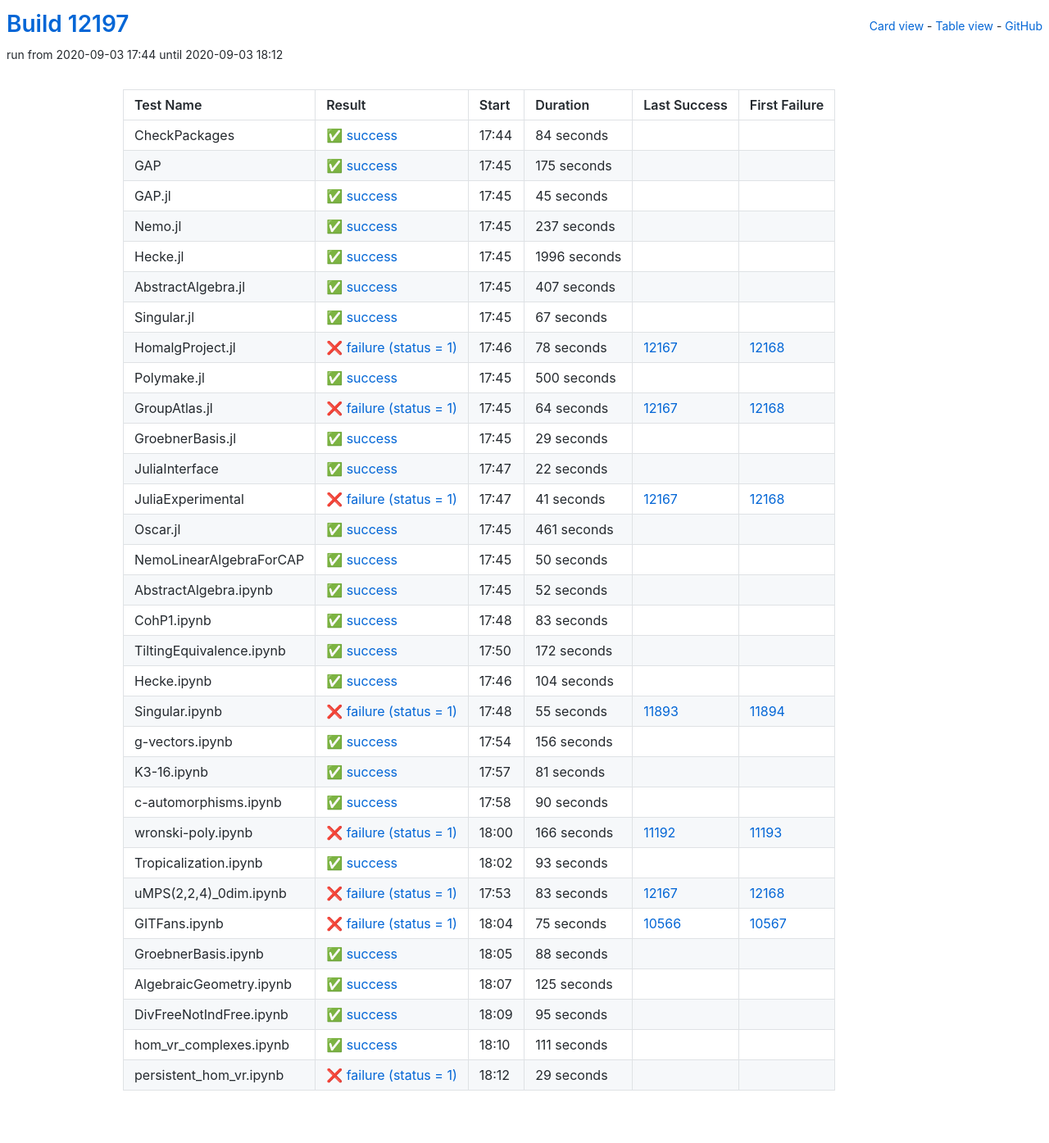
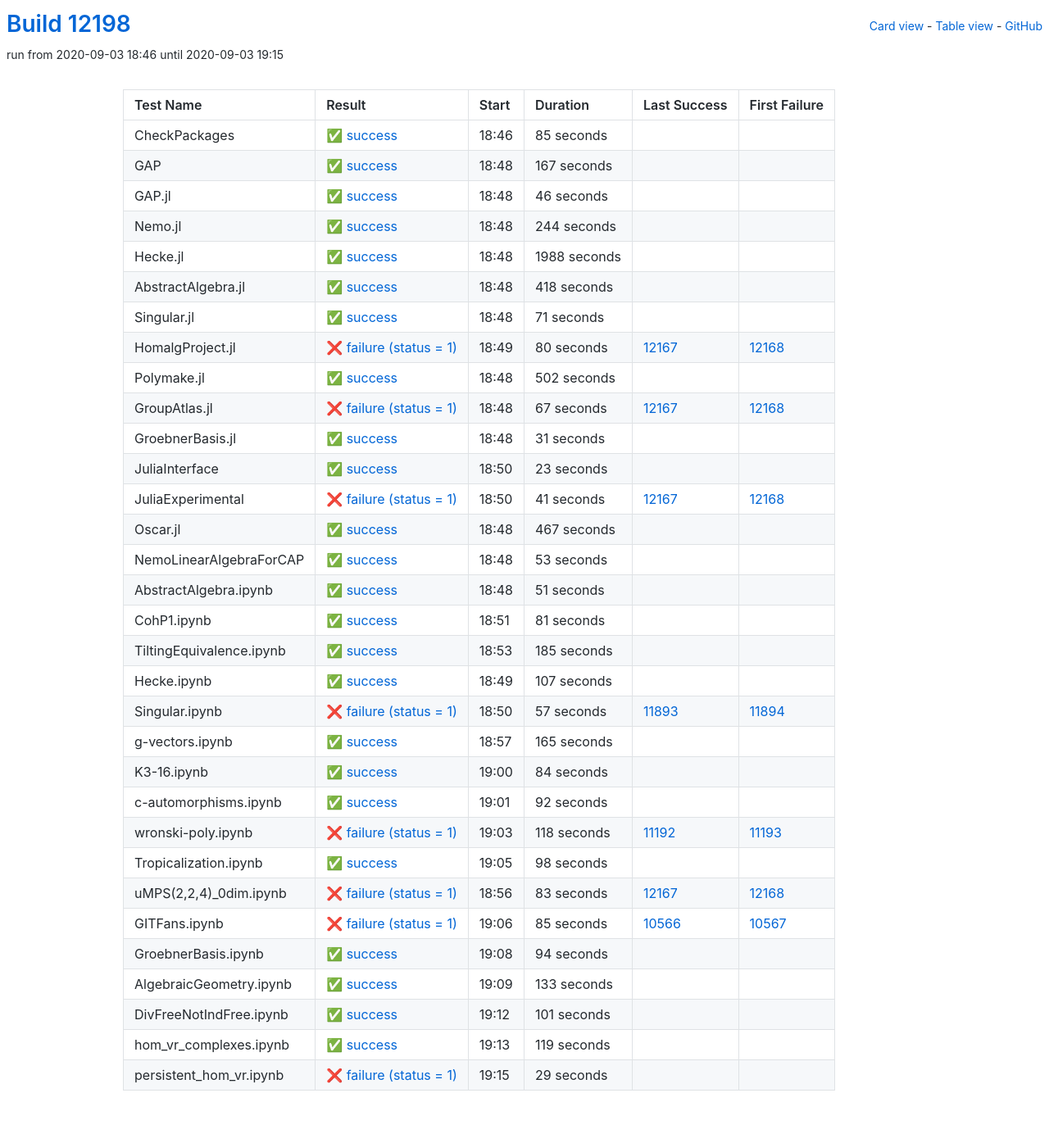
Before and after one commit to oscar-system/oscar-ci-status, a Jekyll site: the page built from table.html, in a window 1280 px wide. Shown: the whole page at 82% size. Built offline with Jekyll 4.4.1, drawn with Linux system fonts in a browser that asks for light colours.

Commit message:
Build #12198

```diff
--- a/_data/ci.yml
+++ b/_data/ci.yml
@@ -1,6 +1,6 @@
 ---
-build: 12197
-build_url: https://oscarci.mathematik.uni-kl.de/job/oscar/12197/
+build: 12198
+build_url: https://oscarci.mathematik.uni-kl.de/job/oscar/12198/
 job: oscar
 organization: oscar-system
 repo: oscar-ci-status
@@ -8,152 +8,152 @@
 tests:
 - name: CheckPackages
   id: checkpackages
-  log: https://oscarci.mathematik.uni-kl.de/job/oscar/12197/artifact/logs/build-12197/CheckPackages.log
-  start: 2020-09-03 17:44
+  log: https://oscarci.mathematik.uni-kl.de/job/oscar/12198/artifact/logs/build-12198/CheckPackages.log
+  start: 2020-09-03 18:46
   success: true
   exitcode: 0
   status: success
-  duration: 84
+  duration: 85
   last_success: false
   last_success_url:
   first_failure: false
   first_failure_url:
 - name: GAP
   id: gap
-  log: https://oscarci.mathematik.uni-kl.de/job/oscar/12197/artifact/logs/build-12197/GAP.log
-  start: 2020-09-03 17:45
+  log: https://oscarci.mathematik.uni-kl.de/job/oscar/12198/artifact/logs/build-12198/GAP.log
+  start: 2020-09-03 18:48
   success: true
   exitcode: 0
   status: success
-  duration: 175
+  duration: 167
   last_success: false
   last_success_url:
   first_failure: false
   first_failure_url:
 - name: GAP.jl
   id: gap-jl
-  log: https://oscarci.mathematik.uni-kl.de/job/oscar/12197/artifact/logs/build-12197/GAP.jl.log
-  start: 2020-09-03 17:45
+  log: https://oscarci.mathematik.uni-kl.de/job/oscar/12198/artifact/logs/build-12198/GAP.jl.log
+  start: 2020-09-03 18:48
   success: true
   exitcode: 0
   status: success
-  duration: 45
+  duration: 46
   last_success: false
   last_success_url:
   first_failure: false
   first_failure_url:
 - name: Nemo.jl
   id: nemo-jl
-  log: https://oscarci.mathematik.uni-kl.de/job/oscar/12197/artifact/logs/build-12197/Nemo.jl.log
-  start: 2020-09-03 17:45
+  log: https://oscarci.mathematik.uni-kl.de/job/oscar/12198/artifact/logs/build-12198/Nemo.jl.log
+  start: 2020-09-03 18:48
   success: true
   exitcode: 0
   status: success
-  duration: 237
+  duration: 244
   last_success: false
   last_success_url:
   first_failure: false
   first_failure_url:
 - name: Hecke.jl
   id: hecke-jl
-  log: https://oscarci.mathematik.uni-kl.de/job/oscar/12197/artifact/logs/build-12197/Hecke.jl.log
-  start: 2020-09-03 17:45
+  log: https://oscarci.mathematik.uni-kl.de/job/oscar/12198/artifact/logs/build-12198/Hecke.jl.log
+  start: 2020-09-03 18:48
   success: true
   exitcode: 0
   status: success
-  duration: 1996
+  duration: 1988
   last_success: false
   last_success_url:
   first_failure: false
   first_failure_url:
 - name: AbstractAlgebra.jl
   id: abstractalgebra-jl
-  log: https://oscarci.mathematik.uni-kl.de/job/oscar/12197/artifact/logs/build-12197/AbstractAlgebra.jl.log
-  start: 2020-09-03 17:45
+  log: https://oscarci.mathematik.uni-kl.de/job/oscar/12198/artifact/logs/build-12198/AbstractAlgebra.jl.log
+  start: 2020-09-03 18:48
   success: true
   exitcode: 0
   status: success
-  duration: 407
+  duration: 418
   last_success: false
   last_success_url:
   first_failure: false
   first_failure_url:
 - name: Singular.jl
   id: singular-jl
-  log: https://oscarci.mathematik.uni-kl.de/job/oscar/12197/artifact/logs/build-12197/Singular.jl.log
-  start: 2020-09-03 17:45
+  log: https://oscarci.mathematik.uni-kl.de/job/oscar/12198/artifact/logs/build-12198/Singular.jl.log
+  start: 2020-09-03 18:48
   success: true
   exitcode: 0
   status: success
-  duration: 67
+  duration: 71
   last_success: false
   last_success_url:
   first_failure: false
   first_failure_url:
 - name: HomalgProject.jl
   id: homalgproject-jl
-  log: https://oscarci.mathematik.uni-kl.de/job/oscar/12197/artifact/logs/build-12197/HomalgProject.jl.log
-  start: 2020-09-03 17:46
+  log: https://oscarci.mathematik.uni-kl.de/job/oscar/12198/artifact/logs/build-12198/HomalgProject.jl.log
+  start: 2020-09-03 18:49
   success: false
   exitcode: 1
   status: failure
-  duration: 78
+  duration: 80
   last_success: 12167
   last_success_url: https://oscarci.mathematik.uni-kl.de/job/oscar/12167/
   first_failure: 12168
   first_failure_url: https://oscarci.mathematik.uni-kl.de/job/oscar/12168/
 - name: Polymake.jl
   id: polymake-jl
-  log: https://oscarci.mathematik.uni-kl.de/job/oscar/12197/artifact/logs/build-12197/Polymake.jl.log
-  start: 2020-09-03 17:45
+  log: https://oscarci.mathematik.uni-kl.de/job/oscar/12198/artifact/logs/build-12198/Polymake.jl.log
+  start: 2020-09-03 18:48
   success: true
   exitcode: 0
   status: success
-  duration: 500
+  duration: 502
   last_success: false
   last_success_url:
   first_failure: false
   first_failure_url:
 - name: GroupAtlas.jl
   id: groupatlas-jl
-  log: https://oscarci.mathematik.uni-kl.de/job/oscar/12197/artifact/logs/build-12197/GroupAtlas.jl.log
-  start: 2020-09-03 17:45
+  log: https://oscarci.mathematik.uni-kl.de/job/oscar/12198/artifact/logs/build-12198/GroupAtlas.jl.log
+  start: 2020-09-03 18:48
   success: false
   exitcode: 1
   status: failure
-  duration: 64
+  duration: 67
   last_success: 12167
   last_success_url: https://oscarci.mathematik.uni-kl.de/job/oscar/12167/
   first_failure: 12168
   first_failure_url: https://oscarci.mathematik.uni-kl.de/job/oscar/12168/
 - name: GroebnerBasis.jl
   id: groebnerbasis-jl
-  log: https://oscarci.mathematik.uni-kl.de/job/oscar/12197/artifact/logs/build-12197/GroebnerBasis.jl.log
-  start: 2020-09-03 17:45
+  log: https://oscarci.mathematik.uni-kl.de/job/oscar/12198/artifact/logs/build-12198/GroebnerBasis.jl.log
+  start: 2020-09-03 18:48
   success: true
   exitcode: 0
   status: success
-  duration: 29
+  duration: 31
   last_success: false
   last_success_url:
   first_failure: false
   first_failure_url:
 - name: JuliaInterface
   id: juliainterface
-  log: https://oscarci.mathematik.uni-kl.de/job/oscar/12197/artifact/logs/build-12197/JuliaInterface.log
-  start: 2020-09-03 17:47
+  log: https://oscarci.mathematik.uni-kl.de/job/oscar/12198/artifact/logs/build-12198/JuliaInterface.log
+  start: 2020-09-03 18:50
   success: true
   exitcode: 0
   status: success
-  duration: 22
+  duration: 23
   last_success: false
   last_success_url:
   first_failure: false
   first_failure_url:
 - name: JuliaExperimental
   id: juliaexperimental
-  log: https://oscarci.mathematik.uni-kl.de/job/oscar/12197/artifact/logs/build-12197/JuliaExperimental.log
-  start: 2020-09-03 17:47
+  log: https://oscarci.mathematik.uni-kl.de/job/oscar/12198/artifact/logs/build-12198/JuliaExperimental.log
+  start: 2020-09-03 18:50
   success: false
   exitcode: 1
   status: failure
@@ -164,104 +164,44 @@
   first_failure_url: https://oscarci.mathematik.uni-kl.de/job/oscar/12168/
 - name: Oscar.jl
   id: oscar-jl
-  log: https://oscarci.mathematik.uni-kl.de/job/oscar/12197/artifact/logs/build-12197/Oscar.jl.log
-  start: 2020-09-03 17:45
+  log: https://oscarci.mathematik.uni-kl.de/job/oscar/12198/artifact/logs/build-12198/Oscar.jl.log
+  start: 2020-09-03 18:48
   success: true
   exitcode: 0
   status: success
-  duration: 461
+  duration: 467
   last_success: false
   last_success_url:
   first_failure: false
   first_failure_url:
 - name: NemoLinearAlgebraForCAP
   id: nemolinearalgebraforcap
-  log: https://oscarci.mathematik.uni-kl.de/job/oscar/12197/artifact/logs/build-12197/NemoLinearAlgebraForCAP.log
-  start: 2020-09-03 17:45
+  log: https://oscarci.mathematik.uni-kl.de/job/oscar/12198/artifact/logs/build-12198/NemoLinearAlgebraForCAP.log
+  start: 2020-09-03 18:48
   success: true
   exitcode: 0
   status: success
-  duration: 50
+  duration: 53
   last_success: false
   last_success_url:
   first_failure: false
   first_failure_url:
 - name: AbstractAlgebra.ipynb
   id: abstractalgebra-ipynb
-  log: https://oscarci.mathematik.uni-kl.de/job/oscar/12197/artifact/logs/build-12197/AbstractAlgebra.ipynb.log
-  start: 2020-09-03 17:45
+  log: https://oscarci.mathematik.uni-kl.de/job/oscar/12198/artifact/logs/build-12198/AbstractAlgebra.ipynb.log
+  start: 2020-09-03 18:48
   success: true
   exitcode: 0
   status: success
-  duration: 52
+  duration: 51
   last_success: false
   last_success_url:
   first_failure: false
   first_failure_url:
 - name: CohP1.ipynb
   id: cohp1-ipynb
-  log: https://oscarci.mathematik.uni-kl.de/job/oscar/12197/artifact/logs/build-12197/CohP1.ipynb.log
-  start: 2020-09-03 17:48
-  success: true
-  exitcode: 0
-  status: success
-  duration: 83
-  last_success: false
-  last_success_url:
-  first_failure: false
-  first_failure_url:
-- name: TiltingEquivalence.ipynb
-  id: tiltingequivalence-ipynb
-  log: https://oscarci.mathematik.uni-kl.de/job/oscar/12197/artifact/logs/build-12197/TiltingEquivalence.ipynb.log
-  start: 2020-09-03 17:50
-  success: true
-  exitcode: 0
-  status: success
-  duration: 172
-  last_success: false
-  last_success_url:
-  first_failure: false
-  first_failure_url:
-- name: Hecke.ipynb
-  id: hecke-ipynb
-  log: https://oscarci.mathematik.uni-kl.de/job/oscar/12197/artifact/logs/build-12197/Hecke.ipynb.log
-  start: 2020-09-03 17:46
-  success: true
-  exitcode: 0
-  status: success
-  duration: 104
-  last_success: false
-  last_success_url:
-  first_failure: false
-  first_failure_url:
-- name: Singular.ipynb
-  id: singular-ipynb
-  log: https://oscarci.mathematik.uni-kl.de/job/oscar/12197/artifact/logs/build-12197/Singular.ipynb.log
-  start: 2020-09-03 17:48
-  success: false
-  exitcode: 1
-  status: failure
-  duration: 55
-  last_success: 11893
-  last_success_url: https://oscarci.mathematik.uni-kl.de/job/oscar/11893/
-  first_failure: 11894
-  first_failure_url: https://oscarci.mathematik.uni-kl.de/job/oscar/11894/
-- name: g-vectors.ipynb
-  id: g-vectors-ipynb
-  log: https://oscarci.mathematik.uni-kl.de/job/oscar/12197/artifact/logs/build-12197/g-vectors.ipynb.log
-  start: 2020-09-03 17:54
-  success: true
-  exitcode: 0
-  status: success
-  duration: 156
-  last_success: false
-  last_success_url:
-  first_failure: false
-  first_failure_url:
-- name: K3-16.ipynb
-  id: k3-16-ipynb
-  log: https://oscarci.mathematik.uni-kl.de/job/oscar/12197/artifact/logs/build-12197/K3-16.ipynb.log
-  start: 2020-09-03 17:57
+  log: https://oscarci.mathematik.uni-kl.de/job/oscar/12198/artifact/logs/build-12198/CohP1.ipynb.log
+  start: 2020-09-03 18:51
   success: true
   exitcode: 0
   status: success
@@ -270,46 +210,106 @@
   last_success_url:
   first_failure: false
   first_failure_url:
-- name: c-automorphisms.ipynb
-  id: c-automorphisms-ipynb
-  log: https://oscarci.mathematik.uni-kl.de/job/oscar/12197/artifact/logs/build-12197/c-automorphisms.ipynb.log
-  start: 2020-09-03 17:58
+- name: TiltingEquivalence.ipynb
+  id: tiltingequivalence-ipynb
+  log: https://oscarci.mathematik.uni-kl.de/job/oscar/12198/artifact/logs/build-12198/TiltingEquivalence.ipynb.log
+  start: 2020-09-03 18:53
   success: true
   exitcode: 0
   status: success
-  duration: 90
+  duration: 185
+  last_success: false
+  last_success_url:
+  first_failure: false
+  first_failure_url:
+- name: Hecke.ipynb
+  id: hecke-ipynb
+  log: https://oscarci.mathematik.uni-kl.de/job/oscar/12198/artifact/logs/build-12198/Hecke.ipynb.log
+  start: 2020-09-03 18:49
+  success: true
+  exitcode: 0
+  status: success
+  duration: 107
+  last_success: false
+  last_success_url:
+  first_failure: false
+  first_failure_url:
+- name: Singular.ipynb
+  id: singular-ipynb
+  log: https://oscarci.mathematik.uni-kl.de/job/oscar/12198/artifact/logs/build-12198/Singular.ipynb.log
+  start: 2020-09-03 18:50
+  success: false
+  exitcode: 1
+  status: failure
+  duration: 57
+  last_success: 11893
+  last_success_url: https://oscarci.mathematik.uni-kl.de/job/oscar/11893/
+  first_failure: 11894
+  first_failure_url: https://oscarci.mathematik.uni-kl.de/job/oscar/11894/
+- name: g-vectors.ipynb
+  id: g-vectors-ipynb
+  log: https://oscarci.mathematik.uni-kl.de/job/oscar/12198/artifact/logs/build-12198/g-vectors.ipynb.log
+  start: 2020-09-03 18:57
+  success: true
+  exitcode: 0
+  status: success
+  duration: 165
+  last_success: false
+  last_success_url:
+  first_failure: false
+  first_failure_url:
+- name: K3-16.ipynb
+  id: k3-16-ipynb
+  log: https://oscarci.mathematik.uni-kl.de/job/oscar/12198/artifact/logs/build-12198/K3-16.ipynb.log
+  start: 2020-09-03 19:00
+  success: true
+  exitcode: 0
+  status: success
+  duration: 84
+  last_success: false
+  last_success_url:
+  first_failure: false
+  first_failure_url:
+- name: c-automorphisms.ipynb
+  id: c-automorphisms-ipynb
+  log: https://oscarci.mathematik.uni-kl.de/job/oscar/12198/artifact/logs/build-12198/c-automorphisms.ipynb.log
+  start: 2020-09-03 19:01
+  success: true
+  exitcode: 0
+  status: success
+  duration: 92
   last_success: false
   last_success_url:
   first_failure: false
   first_failure_url:
 - name: wronski-poly.ipynb
   id: wronski-poly-ipynb
-  log: https://oscarci.mathematik.uni-kl.de/job/oscar/12197/artifact/logs/build-12197/wronski-poly.ipynb.log
-  start: 2020-09-03 18:00
+  log: https://oscarci.mathematik.uni-kl.de/job/oscar/12198/artifact/logs/build-12198/wronski-poly.ipynb.log
+  start: 2020-09-03 19:03
   success: false
   exitcode: 1
   status: failure
-  duration: 166
+  duration: 118
   last_success: 11192
   last_success_url: https://oscarci.mathematik.uni-kl.de/job/oscar/11192/
   first_failure: 11193
   first_failure_url: https://oscarci.mathematik.uni-kl.de/job/oscar/11193/
 - name: Tropicalization.ipynb
   id: tropicalization-ipynb
-  log: https://oscarci.mathematik.uni-kl.de/job/oscar/12197/artifact/logs/build-12197/Tropicalization.ipynb.log
-  start: 2020-09-03 18:02
+  log: https://oscarci.mathematik.uni-kl.de/job/oscar/12198/artifact/logs/build-12198/Tropicalization.ipynb.log
+  start: 2020-09-03 19:05
   success: true
   exitcode: 0
   status: success
-  duration: 93
+  duration: 98
   last_success: false
   last_success_url:
   first_failure: false
   first_failure_url:
 - name: uMPS(2,2,4)_0dim.ipynb
   id: umps-2-2-4-0dim-ipynb
-  log: https://oscarci.mathematik.uni-kl.de/job/oscar/12197/artifact/logs/build-12197/uMPS-2-2-4-_0dim.ipynb.log
-  start: 2020-09-03 17:53
+  log: https://oscarci.mathematik.uni-kl.de/job/oscar/12198/artifact/logs/build-12198/uMPS-2-2-4-_0dim.ipynb.log
+  start: 2020-09-03 18:56
   success: false
   exitcode: 1
   status: failure
@@ -320,68 +320,68 @@
   first_failure_url: https://oscarci.mathematik.uni-kl.de/job/oscar/12168/
 - name: GITFans.ipynb
   id: gitfans-ipynb
-  log: https://oscarci.mathematik.uni-kl.de/job/oscar/12197/artifact/logs/build-12197/GITFans.ipynb.log
-  start: 2020-09-03 18:04
+  log: https://oscarci.mathematik.uni-kl.de/job/oscar/12198/artifact/logs/build-12198/GITFans.ipynb.log
+  start: 2020-09-03 19:06
   success: false
   exitcode: 1
   status: failure
-  duration: 75
+  duration: 85
   last_success: 10566
   last_success_url: https://oscarci.mathematik.uni-kl.de/job/oscar/10566/
   first_failure: 10567
   first_failure_url: https://oscarci.mathematik.uni-kl.de/job/oscar/10567/
 - name: GroebnerBasis.ipynb
   id: groebnerbasis-ipynb
-  log: https://oscarci.mathematik.uni-kl.de/job/oscar/12197/artifact/logs/build-12197/GroebnerBasis.ipynb.log
-  start: 2020-09-03 18:05
+  log: https://oscarci.mathematik.uni-kl.de/job/oscar/12198/artifact/logs/build-12198/GroebnerBasis.ipynb.log
+  start: 2020-09-03 19:08
   success: true
   exitcode: 0
   status: success
-  duration: 88
+  duration: 94
   last_success: false
   last_success_url:
   first_failure: false
   first_failure_url:
 - name: AlgebraicGeometry.ipynb
   id: algebraicgeometry-ipynb
-  log: https://oscarci.mathematik.uni-kl.de/job/oscar/12197/artifact/logs/build-12197/AlgebraicGeometry.ipynb.log
-  start: 2020-09-03 18:07
+  log: https://oscarci.mathematik.uni-kl.de/job/oscar/12198/artifact/logs/build-12198/AlgebraicGeometry.ipynb.log
+  start: 2020-09-03 19:09
   success: true
   exitcode: 0
   status: success
-  duration: 125
+  duration: 133
   last_success: false
   last_success_url:
   first_failure: false
   first_failure_url:
 - name: DivFreeNotIndFree.ipynb
   id: divfreenotindfree-ipynb
-  log: https://oscarci.mathematik.uni-kl.de/job/oscar/12197/artifact/logs/build-12197/DivFreeNotIndFree.ipynb.log
-  start: 2020-09-03 18:09
+  log: https://oscarci.mathematik.uni-kl.de/job/oscar/12198/artifact/logs/build-12198/DivFreeNotIndFree.ipynb.log
+  start: 2020-09-03 19:12
   success: true
   exitcode: 0
   status: success
-  duration: 95
+  duration: 101
   last_success: false
   last_success_url:
   first_failure: false
   first_failure_url:
 - name: hom_vr_complexes.ipynb
   id: hom-vr-complexes-ipynb
-  log: https://oscarci.mathematik.uni-kl.de/job/oscar/12197/artifact/logs/build-12197/hom_vr_complexes.ipynb.log
-  start: 2020-09-03 18:10
+  log: https://oscarci.mathematik.uni-kl.de/job/oscar/12198/artifact/logs/build-12198/hom_vr_complexes.ipynb.log
+  start: 2020-09-03 19:13
   success: true
   exitcode: 0
   status: success
-  duration: 111
+  duration: 119
   last_success: false
   last_success_url:
   first_failure: false
   first_failure_url:
 - name: persistent_hom_vr.ipynb
   id: persistent-hom-vr-ipynb
-  log: https://oscarci.mathematik.uni-kl.de/job/oscar/12197/artifact/logs/build-12197/persistent_hom_vr.ipynb.log
-  start: 2020-09-03 18:12
+  log: https://oscarci.mathematik.uni-kl.de/job/oscar/12198/artifact/logs/build-12198/persistent_hom_vr.ipynb.log
+  start: 2020-09-03 19:15
   success: false
   exitcode: 1
   status: failure
```
Also changed, not shown: README.md.
